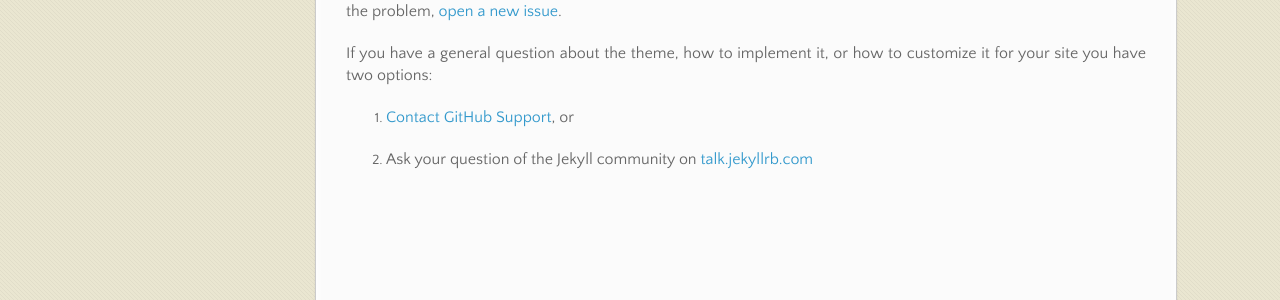
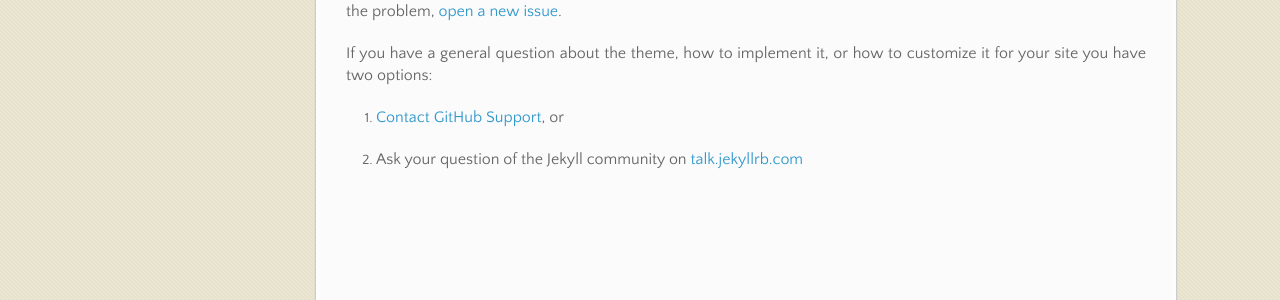
Before and after one commit to zhenxu92/BootstrapOfPhotographer, a Jekyll site: the page built from docs/SUPPORT.md, in a window 1280 px wide. Shown: the part 280-580 px from the top of the page. Built offline with Jekyll 4.4.1, drawn with Linux system fonts in a browser that asks for light colours; our own code applies the rules of GitHub Pages for plain Markdown files.

```diff
--- a/_layouts/default.html
+++ b/_layouts/default.html
@@ -6,7 +6,7 @@
 
 {% seo %}
     <link rel="stylesheet" href="{{ '/assets/css/style.css?v=' | append: site.github.build_revision | relative_url }}">
-    <link rel="shortcut icon" href="/BootstrapOfPhotographer/assets/favicon.jpeg" type="image/jpeg">
+    <link rel="shortcut icon" href="/BootstrapOfPhotographer/assets/favicon.jpg" type="image/jpg">
     <script src="https://code.jquery.com/jquery-3.3.0.min.js" integrity="sha256-RTQy8VOmNlT6b2PIRur37p6JEBZUE7o8wPgMvu18MC4=" crossorigin="anonymous"></script>
     <script src="{{ '/assets/js/main.js' | relative_url }}"></script>
     <!--[if lt IE 9]>
--- a/_sass/jekyll-theme-leap-day.scss
+++ b/_sass/jekyll-theme-leap-day.scss
@@ -38,6 +38,10 @@ h2 {
   font-size: 24px;
   color:#393939;
   border-bottom: 1px solid #ddd;
+}
+
+p ~ ol {
+  padding-left: 30px;
 }
 
 h3, h4, h5, h6 {
--- a/assets/images/collegeMajorHighest.html
+++ /dev/null
@@ -1,2 +0,0 @@
-<script>window.googleJavaScriptRedirect=1</script><META name="referrer" content="origin"><script>var n={navigateTo:function(b,a,d){if(b!=a&&b.google){if(b.google.r){b.google.r=0;b.location.href=d;a.location.replace("about:blank");}}else{a.location.replace(d);}}};n.navigateTo(window.parent,window,"https://www.statista.com/chart/1795/the-highest-earning-majors-in-the-united-states/");
-</script><noscript><META http-equiv="refresh" content="0;URL='https://www.statista.com/chart/1795/the-highest-earning-majors-in-the-united-states/'"></noscript>
--- a/assets/images/collegeMajorsEarnLowest.html
+++ /dev/null
@@ -1,2 +0,0 @@
-<script>window.googleJavaScriptRedirect=1</script><META name="referrer" content="origin"><script>var n={navigateTo:function(b,a,d){if(b!=a&&b.google){if(b.google.r){b.google.r=0;b.location.href=d;a.location.replace("about:blank");}}else{a.location.replace(d);}}};n.navigateTo(window.parent,window,"https://www.forbes.com/sites/niallmccarthy/2017/05/02/the-lowest-paying-college-majors-in-the-u-s-infographic/");
-</script><noscript><META http-equiv="refresh" content="0;URL='https://www.forbes.com/sites/niallmccarthy/2017/05/02/the-lowest-paying-college-majors-in-the-u-s-infographic/'"></noscript>
```
Also changed, not shown: index.md (+1 -1 lines).
